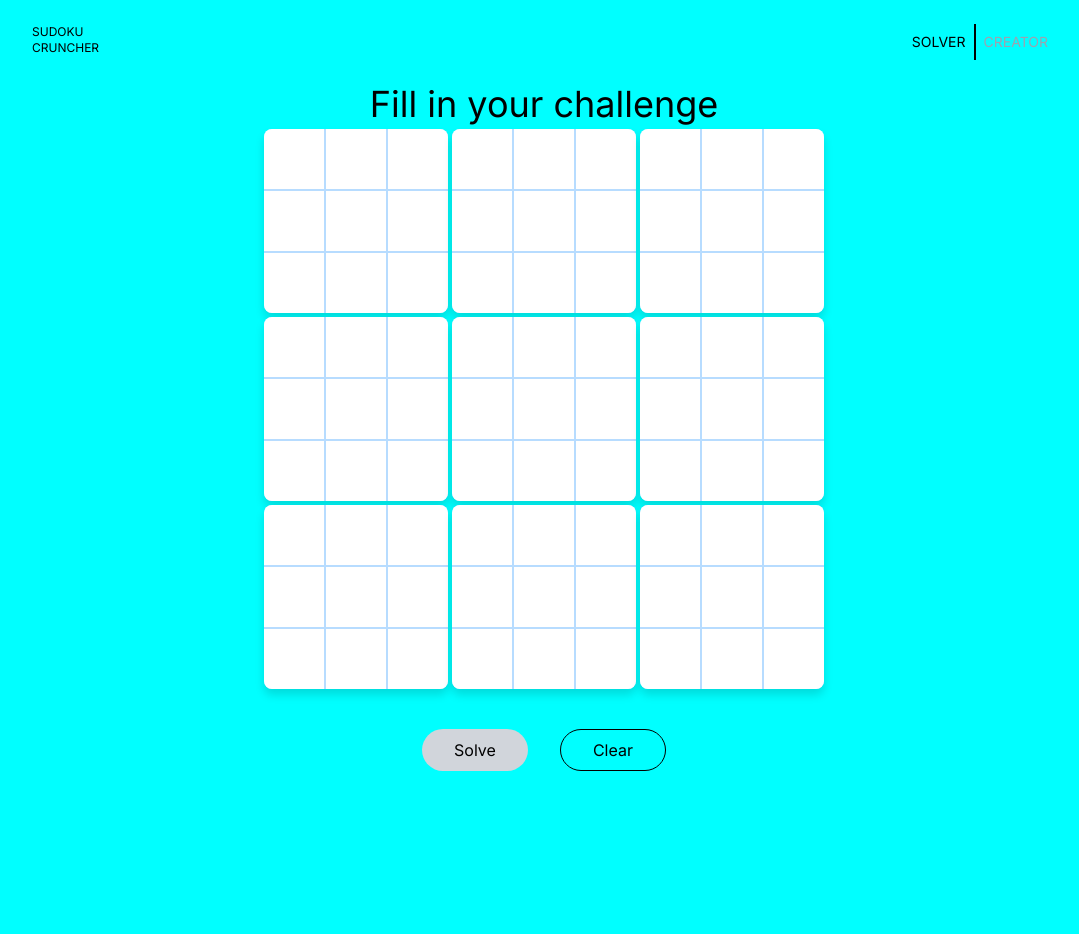
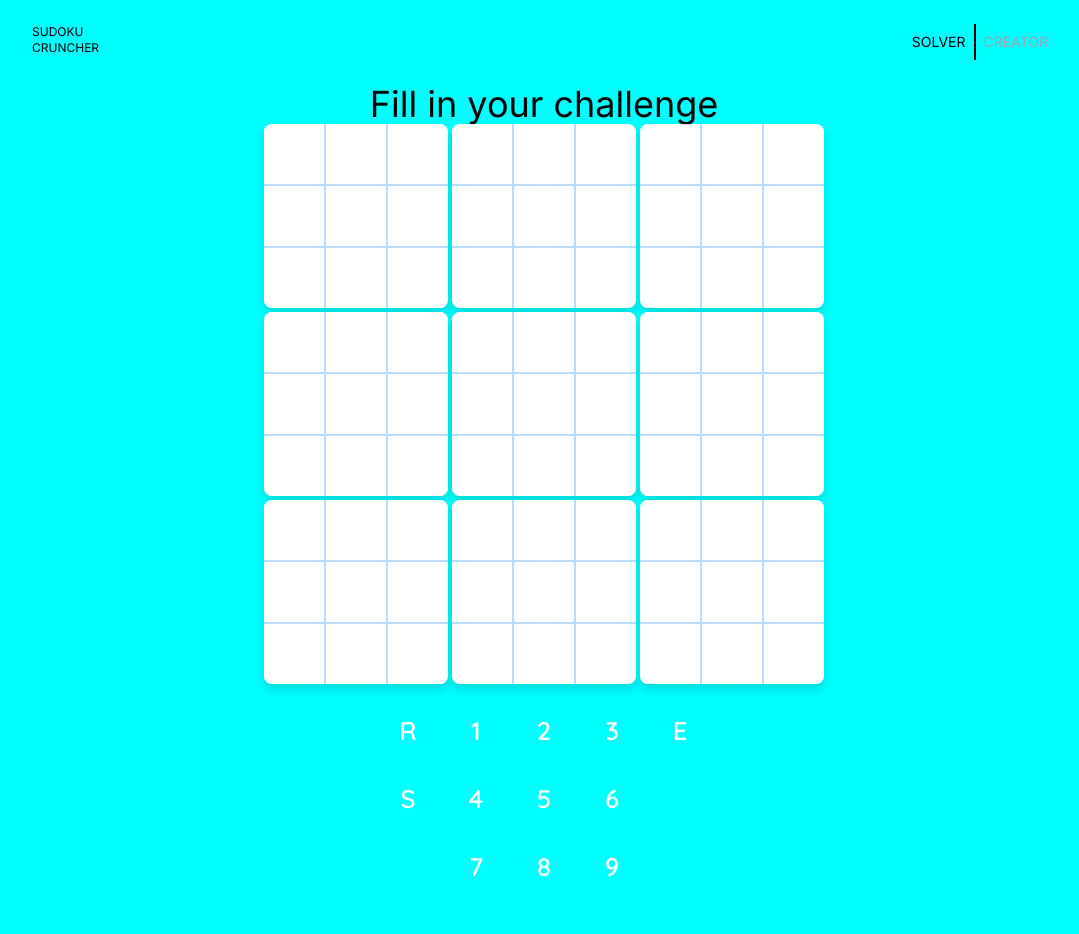
Before and after one commit to raswonders/sudoku-test, a Next.js app: page / in a window 1280 px wide. Shown: the top 934 px of the page, without its empty margins (96-1175 px from the left). Before the commit the page ends 800 px from the top, so only its background shows below. Built offline with nearby package versions, Linux system fonts and the light colour scheme.

Commit message:
styled keytab

```diff
--- /dev/null
+++ b/src/app/components/keypad.jsx
@@ -0,0 +1,39 @@
+"use client";
+
+import { Quicksand } from "next/font/google";
+
+const quicksand = Quicksand({
+  subsets: ["latin"],
+  weights: [400, 600],
+});
+
+export function Keypad() {
+  return (
+    <div
+      className={`keypad select-none justify-center mt-4 ${quicksand.className} font-semibold text-white text-2xl`}
+    >
+      <Key value="S" className="solve-key" />
+      <Key value="R" className="restart-key" />
+      <Key value={1} className="digit-1-key" />
+      <Key value={2} className="digit-2-key" />
+      <Key value={3} className="digit-3-key" />
+      <Key value={4} className="digit-4-key" />
+      <Key value={5} className="digit-5-key" />
+      <Key value={6} className="digit-6-key" />
+      <Key value={7} className="digit-7-key" />
+      <Key value={8} className="digit-8-key" />
+      <Key value={9} className="digit-9-key" />
+      <Key value="E" className="erase-key" />
+    </div>
+  );
+}
+
+function Key({ value, className }) {
+  return (
+    <button
+      className={`button ${className} rounded-lg focus:outline-none font-scaling-keypad`}
+    >
+      {value}
+    </button>
+  );
+}
--- a/src/app/globals.css
+++ b/src/app/globals.css
@@ -37,11 +37,92 @@ body {
     background-color: #b7dcff;
   }
 
+  .keypad {
+    display: grid;
+    grid-template-columns: repeat(5, min(9vw, 60px));
+    grid-template-rows: repeat(3, min(9vw, 60px));
+    gap: 8px;
+    grid-template-areas:
+      "r d1 d2 d3 e"
+      "s d4 d5 d6 ."
+      ". d7 d8 d9 .";
+  }
+
+  .keypad *:hover {
+    background-color: rgba(255, 255, 255, 0.2);
+    box-shadow: 0px 1px 18px rgba(0, 0, 0, 0.12);
+  }
+
+  .keypad *:active {
+    background-color: rgba(255, 255, 255, 0.3t );
+    box-shadow: 0px 3px 14px 3px rgba(0, 0, 0, 0.12);
+  }
+
+  .restart-key {
+    grid-area: r;
+  }
+
+  .solve-key {
+    grid-area: s;
+  }
+
+  .erase-key {
+    grid-area: e;
+  }
+
+  .digit-1-key {
+    grid-area: d1;
+  }
+
+  .digit-2-key {
+    grid-area: d2;
+  }
+
+  .digit-3-key {
+    grid-area: d3;
+  }
+
+  .digit-4-key {
+    grid-area: d4;
+  }
+
+  .digit-5-key {
+    grid-area: d5;
+  }
+
+  .digit-6-key {
+    grid-area: d6;
+  }
+
+  .digit-7-key {
+    grid-area: d7;
+  }
+
+  .digit-8-key {
+    grid-area: d8;
+  }
+
+  .digit-9-key {
+    grid-area: d9;
+  }
+
   .umbra-6dp {
     box-shadow: 0px 6px 10px rgba(0, 0, 0, 0.14);
+  }
+
+  .penumbra-6dp {
+    box-shadow: 0px 1px 18px rgba(0, 0, 0, 0.12);
+  }
+
+  .penumbra-8dp {
+    box-shadow: 0px 3px 14px 3px rgba(0, 0, 0, 0.12);
   }
 
   .font-scaling {
     font-size: clamp(0.5rem, 0.5rem + 3vw, 1.8rem);
   }
+
+  .font-scaling-keypad {
+    font-size: clamp(0.5rem, 0.5rem + 3vw, 1.6rem);
+  }
 }
--- a/src/app/page.jsx
+++ b/src/app/page.jsx
@@ -4,6 +4,7 @@ import { useState } from "react";
 import { Header } from "./components/Header";
 import { Button } from "./components/Button";
 import { Grid9x9 } from "./components/board";
+import { Keypad } from "./components/keypad";
 import { test1 } from "../../data/board-mocks";
 
 export default function Home() {
@@ -111,6 +112,7 @@ export default function Home() {
             cellErrors={cellErrors}
             setCellErrors={setCellErrors}
           />
+          <Keypad />
 
           {!isSolution && (
             <div className="space-x-8 mt-10 flex justify-center">
```
